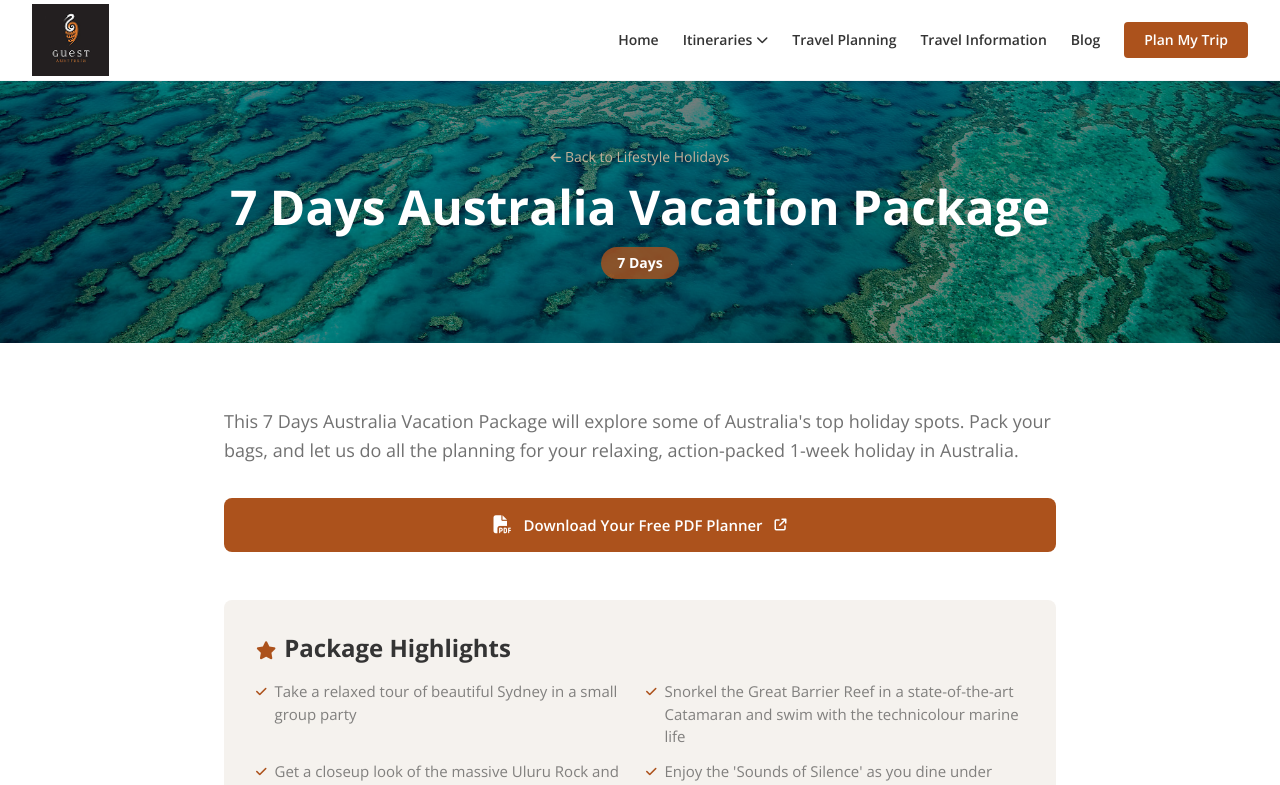
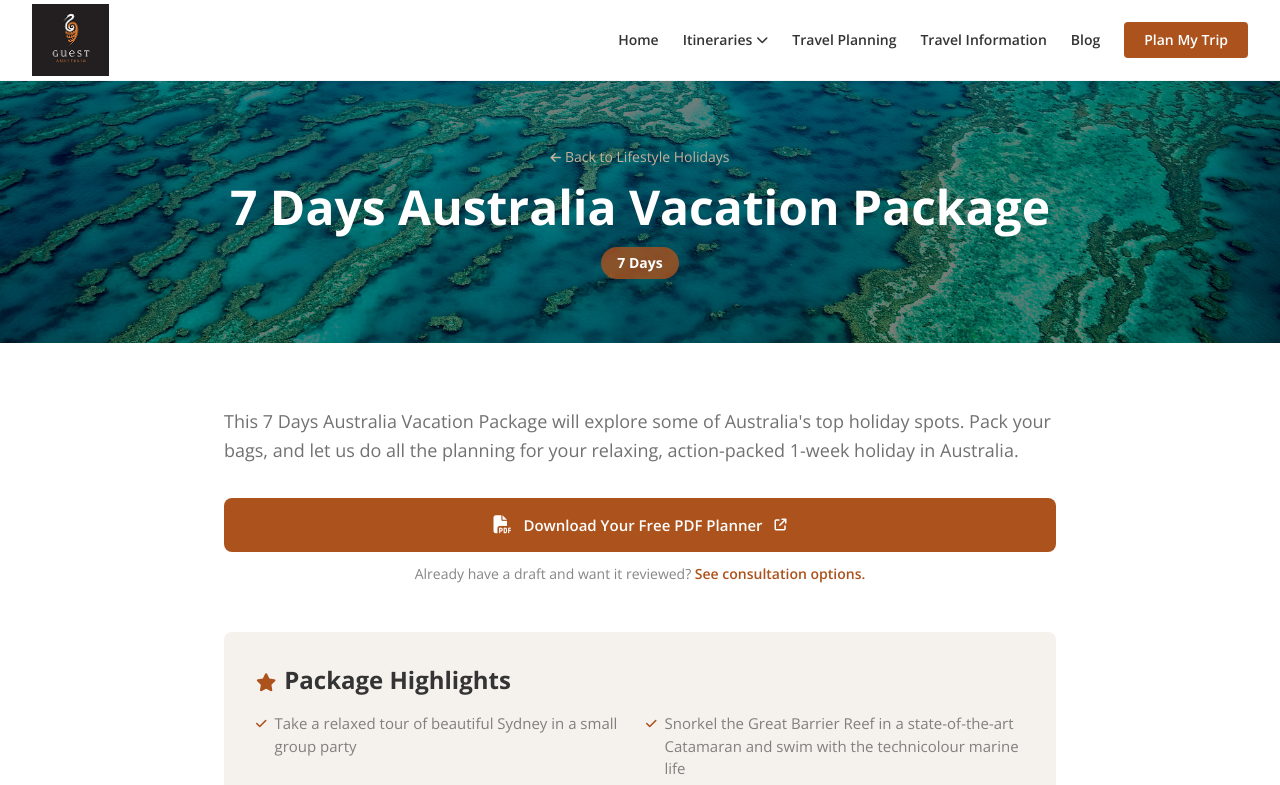
Before and after one commit to vrjourneysnz-art/guest-australia, a Next.js app: page /itineraries/australia-lifestyle-holidays/7-days-australia-vacation-package in a window 1280 px wide. Shown: the top 785 px of the page. Built offline with nearby package versions, Linux system fonts and the light colour scheme.

Commit message:
Add review-consultation pointer below top Download CTA in itinerary
Updated the download link button's margin and added a consultation options link.

```diff
--- a/src/components/RichItineraryDetail.tsx
+++ b/src/components/RichItineraryDetail.tsx
@@ -196,12 +196,18 @@
             href={itinerary.downloadLink}
             target="_blank"
             rel="noopener noreferrer"
-            className="flex items-center justify-center gap-3 bg-terra text-white py-4 rounded-lg font-semibold hover:bg-terra-dark transition-colors mb-12"
+            className="flex items-center justify-center gap-3 bg-terra text-white py-4 rounded-lg font-semibold hover:bg-terra-dark transition-colors mb-3"
           >
             <i className="fa-solid fa-file-pdf text-lg" />
             Download Your Free PDF Planner
             <i className="fa-solid fa-arrow-up-right-from-square text-xs" />
           </a>
+          <p className="text-center text-sm text-dark/60 mb-12">
+            Already have a draft and want it reviewed?{" "}
+            <Link href="/travel-planning" className="text-terra font-semibold hover:underline">
+              See consultation options.
+            </Link>
+          </p>
 
           {/* Highlights */}
           <div className="bg-warm rounded-lg p-8 mb-12">
```
